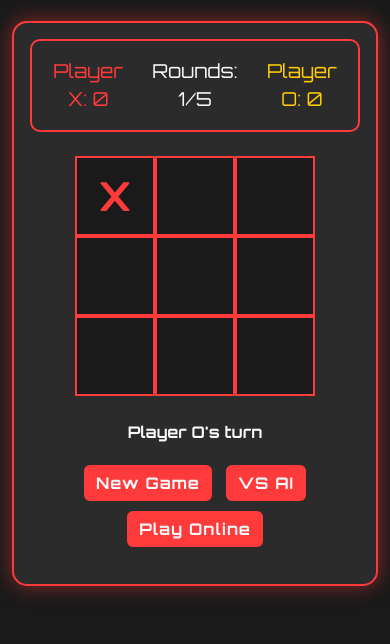
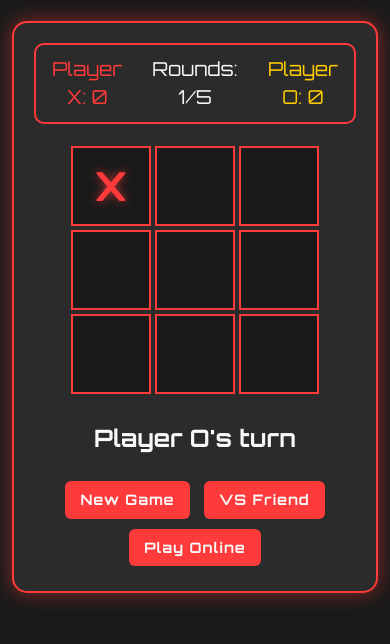
Before and after one commit to TeamMx03/tic-tac-toe, a plain HTML site: page index.html in a window 390 px wide. Both pictures are taken after a click on the element 115 px from the left and 258 px from the top of the page. Shown: the part 62-706 px from the top of the page. Drawn offline with nearby package versions, Linux system fonts and the light colour scheme.

Commit message:
Update index.html

```diff
--- a/index.html
+++ b/index.html
@@ -34,6 +34,7 @@
             border-radius: 15px;
             box-shadow: 0 0 20px rgba(255, 58, 58, 0.5);
             border: 2px solid var(--primary-color);
+            padding: 20px;
         }
 
         .cell {
@@ -49,6 +50,7 @@
             border: 2px solid var(--primary-color);
             color: var(--light-color);
             transition: all 0.3s;
+            margin: 2px;
         }
 
         .cell:hover {
@@ -58,16 +60,20 @@
 
         .cell.x {
             color: var(--primary-color);
+            text-shadow: 0 0 10px rgba(255, 58, 58, 0.7);
         }
 
         .cell.o {
             color: var(--accent-color);
+            text-shadow: 0 0 10px rgba(255, 204, 0, 0.7);
         }
 
         .score-board {
             background-color: var(--secondary-color);
             border-radius: 10px;
             border: 2px solid var(--primary-color);
+            padding: 10px;
+            margin-bottom: 20px;
         }
 
         .player-score {
@@ -90,6 +96,7 @@
             letter-spacing: 1px;
             transition: all 0.3s;
             margin: 5px;
+            padding: 10px 20px;
         }
 
         .btn-aggressive:hover {
@@ -148,6 +155,19 @@
             color: var(--accent-color);
             border: 1px solid var(--accent-color);
             font-family: monospace;
+            padding: 10px;
+        }
+
+        #gameStatus {
+            font-size: 1.5rem;
+            margin: 15px 0;
+            min-height: 2.5rem;
+        }
+
+        .online-status {
+            color: var(--accent-color);
+            font-size: 0.9rem;
+            margin-top: 10px;
         }
 
         @media (max-width: 576px) {
@@ -160,6 +180,11 @@
             .game-title {
                 font-size: 1.8rem;
             }
+
+            .btn-aggressive {
+                padding: 8px 15px;
+                font-size: 0.9rem;
+            }
         }
     </style>
 </head>
@@ -171,8 +196,8 @@
 
         <div class="row justify-content-center">
             <div class="col-md-8 col-lg-6">
-                <div class="game-container p-3 p-md-4 mb-4">
-                    <div class="score-board p-3 mb-4">
+                <div class="game-container">
+                    <div class="score-board">
                         <div class="row text-center">
                             <div class="col">
                                 <div class="player-score player-x">Player X: <span id="scoreX">0</span></div>
@@ -204,11 +229,14 @@
                         </div>
                     </div>
 
-                    <div class="text-center mb-3">
-                        <div id="gameStatus" class="fw-bold mb-3">Player X's turn</div>
-                        <button id="newGameBtn" class="btn btn-aggressive">New Game</button>
-                        <button id="gameModeBtn" class="btn btn-aggressive">VS AI</button>
-                        <button id="onlineGameBtn" class="btn btn-aggressive">Play Online</button>
+                    <div class="text-center">
+                        <div id="gameStatus" class="fw-bold">Player X's turn</div>
+                        <div id="onlineStatus" class="online-status d-none"></div>
+                        <div class="mt-3">
+                            <button id="newGameBtn" class="btn btn-aggressive">New Game</button>
+                            <button id="gameModeBtn" class="btn btn-aggressive">VS Friend</button>
+                            <button id="onlineGameBtn" class="btn btn-aggressive">Play Online</button>
+                        </div>
                     </div>
                 </div>
             </div>
@@ -259,12 +287,18 @@
                             <button class="btn btn-accent" id="copyLinkBtn">Copy</button>
                         </div>
                         <div class="alert alert-info">
-                            Waiting for opponent to join...
+                            <strong>Waiting for opponent to join...</strong>
+                            <div class="spinner-border spinner-border-sm ms-2" role="status">
+                                <span class="visually-hidden">Loading...</span>
+                            </div>
                         </div>
                     </div>
                     <div id="onlineGameInfo" class="d-none">
                         <p>Playing online as: <span id="onlinePlayerSymbol" class="fw-bold">X</span></p>
                         <p>Game ID: <span id="onlineGameId" class="fw-bold">ABCD123</span></p>
+                        <div class="alert alert-success mt-3">
+                            <strong>Game is live!</strong> You're playing against a real opponent.
+                        </div>
                     </div>
                 </div>
                 <div class="modal-footer">
```
